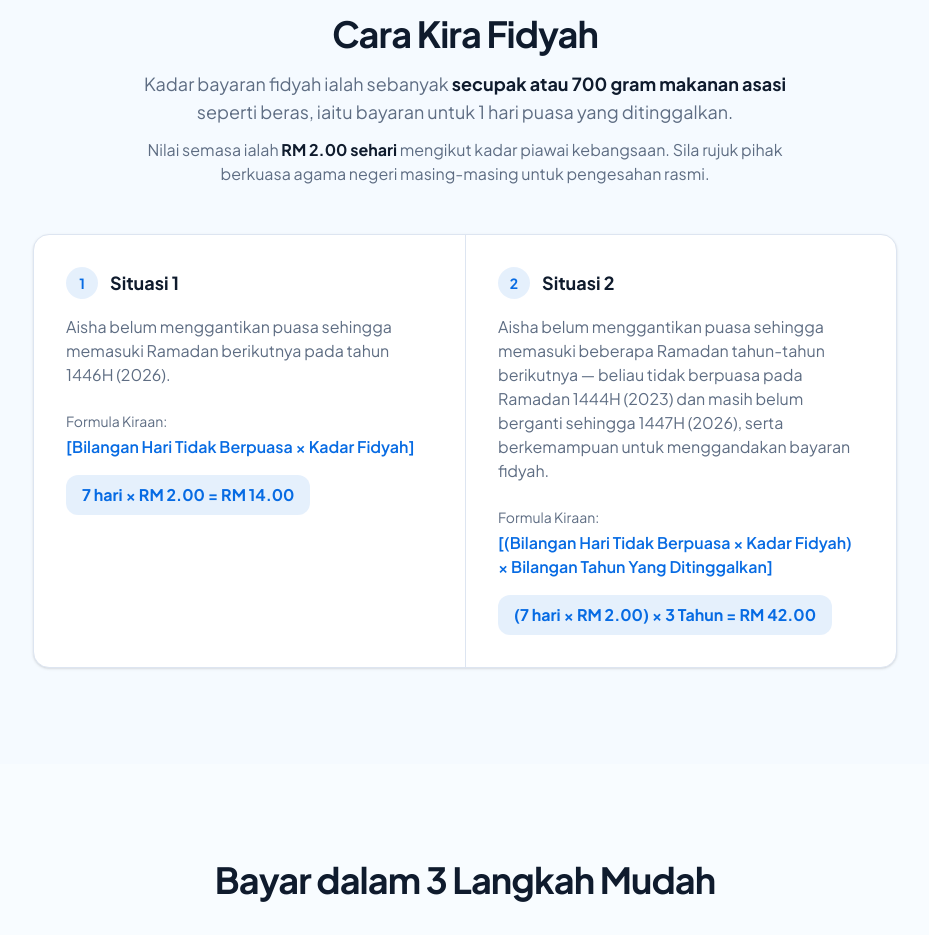
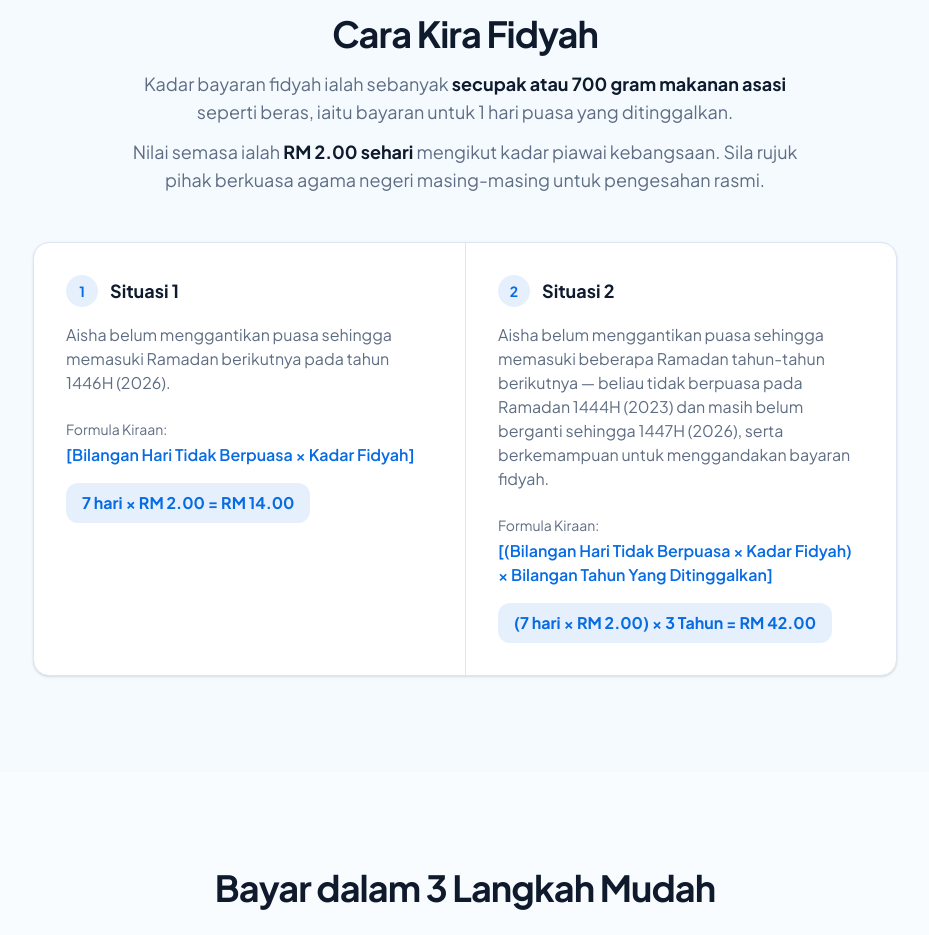
Before and after one commit to ihsankuit/web-bayar-fidyah-online, a Next.js app: page / in a window 1280 px wide. Shown: the part 4140-5075 px from the top of the page, without its empty margins (175-1104 px from the left). Built offline with nearby package versions, Linux system fonts and the light colour scheme; no server answers; the database is empty.

Commit message:
fix: match font size (text-lg) for both paragraphs in Cara Kira section

```diff
--- a/app/page.tsx
+++ b/app/page.tsx
@@ -277,7 +277,7 @@ export default async function HomePage() {
                   "Kadar bayaran fidyah ialah sebanyak **secupak atau 700 gram makanan asasi** seperti beras, iaitu bayaran untuk 1 hari puasa yang ditinggalkan."
                 )}
               </p>
-              <p className="mt-3 text-muted-foreground">
+              <p className="mt-3 text-lg text-muted-foreground">
                 Nilai semasa ialah{" "}
                 <strong className="text-foreground">
                   {formatMYR(content.fidyah_rate_sen)} sehari
```
